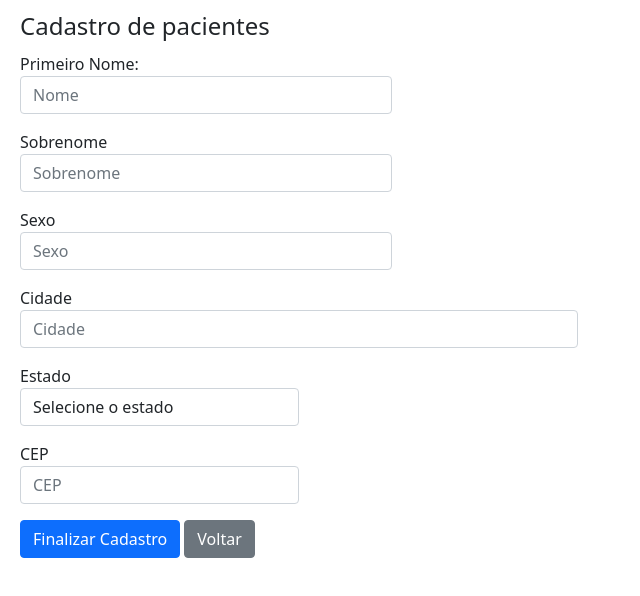
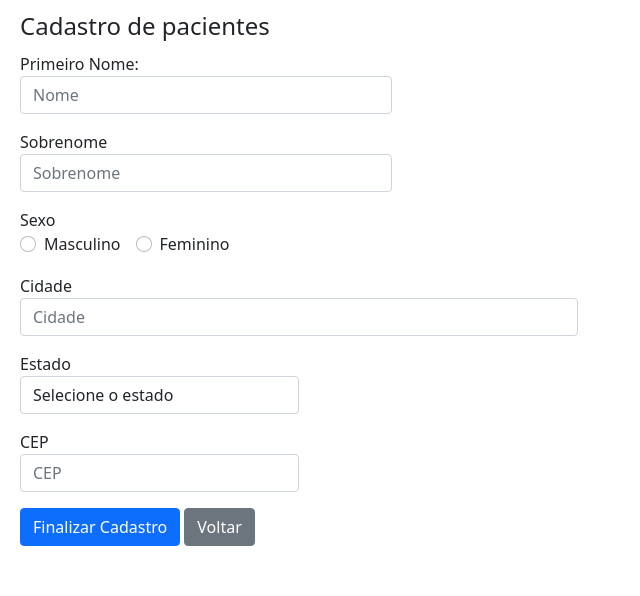
Before and after one commit to matcavalcant/CadastroPPIADS, a website: page publico/cadastroPacientes.html in a window 1280 px wide. Shown: the whole page, without its empty margins (0-640 px from the left). Drawn offline with nearby package versions, Linux system fonts and the light colour scheme.

Commit message:
correção

```diff
--- a/publico/cadastroPacientes.html
+++ b/publico/cadastroPacientes.html
@@ -9,6 +9,7 @@
 </head>
 
 <body>
+    <link rel="stylesheet" href="estilo.css">
     <div class="container m-2">
         <legend>Cadastro de pacientes</legend>
         <form method="GET" action='/cadastroPacientes'>
@@ -25,8 +26,14 @@
                 <div class="col-md-4 mb-3">
                     <label for="sexo">Sexo</label>
                     <div class="input-group">
-                        <input type="text" class="form-control" id="sexo" name="sexo" placeholder="Sexo"
-                            aria-describedby="inputGroupPrepend2" required>
+                        <div class="form-check form-check-inline">
+                            <input class="form-check-input" type="radio" name="sexo" id="masculino" value="Masculino" required>
+                            <label class="form-check-label" for="masculino">Masculino</label>
+                        </div>
+                        <div class="form-check form-check-inline">
+                            <input class="form-check-input" type="radio" name="sexo" id="feminino" value="Feminino" required>
+                            <label class="form-check-label" for="feminino">Feminino</label>
+                        </div>
                     </div>
                 </div>
             </div>
--- a/publico/style.css
+++ b/publico/style.css
@@ -23,7 +23,7 @@
     color: black;
   }
 
-  /* Estilo para o título da página */
+
   h1 {
     color: #333;
     text-align: center;
```
